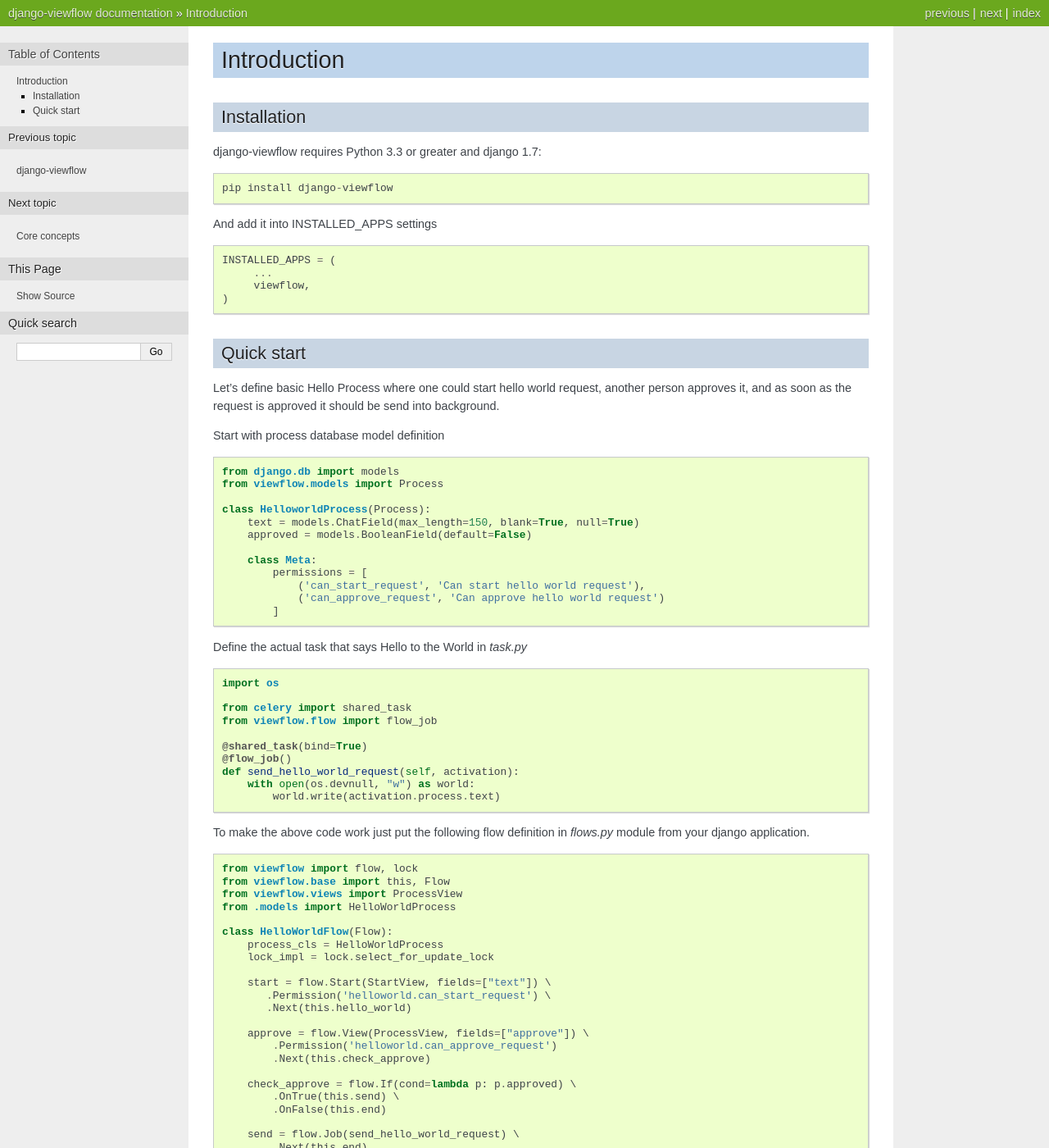
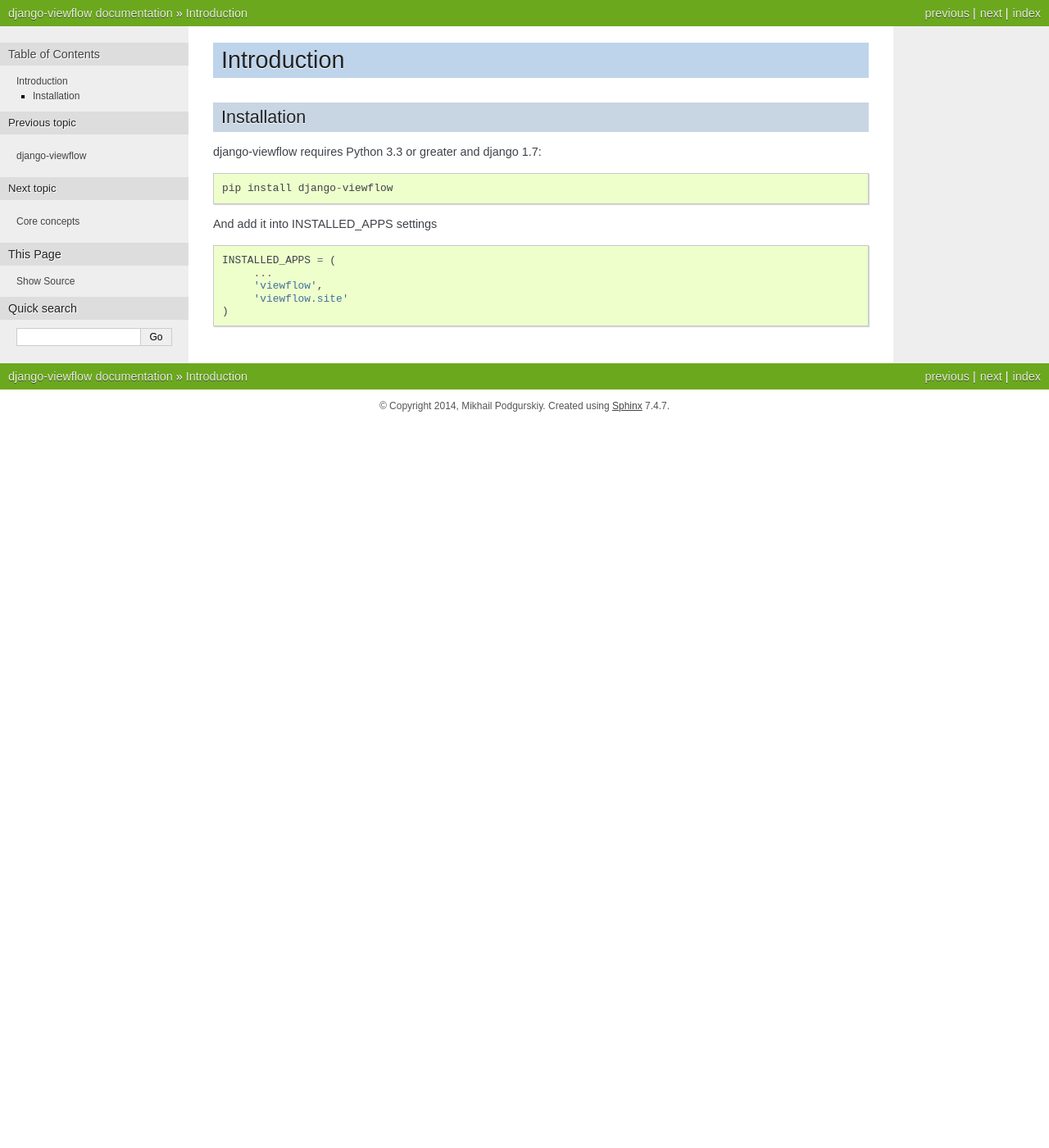
Before and after one commit to viewflow/viewflow, a Sphinx documentation site: the page built from docs/introduction.rst, in a window 1280 px wide and 1400 px high. Shown: the whole window at 82% size. Built offline with Sphinx 7.4.7, drawn with Linux system fonts in a browser that asks for light colours; some of the changed text lies outside the part shown.

Commit message:
Remove hello, world from docs

```diff
--- a/docs/introduction.rst
+++ b/docs/introduction.rst
@@ -16,92 +16,6 @@
 
     INSTALLED_APPS = (
          ...
-         viewflow,
+         'viewflow',
+         'viewflow.site'
     )
-
-
-Quick start
-===========
-Let's define basic Hello Process where one could start hello world request, another person approves it,
-and as soon as the request is approved it should be send into background.
-
-Start with process database model definition
-
-.. code-block:: python
-
-    from django.db import models
-    from viewflow.models import Process
-
-    class HelloworldProcess(Process):
-        text = models.ChatField(max_length=150, blank=True, null=True)
-        approved = models.BooleanField(default=False)
-
-        class Meta:
-            permissions = [
-                ('can_start_request', 'Can start hello world request'),
-                ('can_approve_request', 'Can approve hello world request')
-            ]
-
-Define the actual task that says Hello to the World in `task.py`
-
-.. code-block:: python
-
-    import os
-
-    from celery import shared_task
-    from viewflow.flow import flow_job
-
-    @shared_task(bind=True)
-    @flow_job()
-    def send_hello_world_request(self, activation):
-        with open(os.devnull, "w") as world:
-            world.write(activation.process.text)
-
-
-To make the above code work just put the following flow definition in `flows.py` module from your django application.
-
-.. code-block:: python
-
-    from viewflow import flow, lock
-    from viewflow.base import this, Flow
-    from viewflow.views import ProcessView
-    from .models import HelloWorldProcess
-
-    class HelloWorldFlow(Flow):
-        process_cls = HelloWorldProcess
-        lock_impl = lock.select_for_update_lock
-
-        start = flow.Start(StartView, fields=["text"]) \
-           .Permission('helloworld.can_start_request') \
-           .Next(this.hello_world)
-
-        approve = flow.View(ProcessView, fields=["approve"]) \
-            .Permission('helloworld.can_approve_request')
-            .Next(this.check_approve)
-
-        check_approve = flow.If(cond=lambda p: p.approved) \
-            .OnTrue(this.send) \
-            .OnFalse(this.end)
-
-        send = flow.Job(send_hello_world_request) \
-            .Next(this.end)
-
-        end = flow.End()
-
-`Flow` class contains all urls required for the task processing.
-
-.. code-block:: python
-
-    from django.conf.urls import patterns, url, include
-    from .flows import HelloWorldFlow
-
-    urlpatterns = patterns('',
-        url(r'^helloworld/', include(HelloWorldFlow.instance.urls)))
-
-
-That's all you need to setup this flow.
-
-Next, you can see how to define custom views, and meet other concepts of django-viewflow at
-http://kmmbvnr.github.io/django-viewflow/
-
-More examples are available in the `tests/examples` directory.
```
